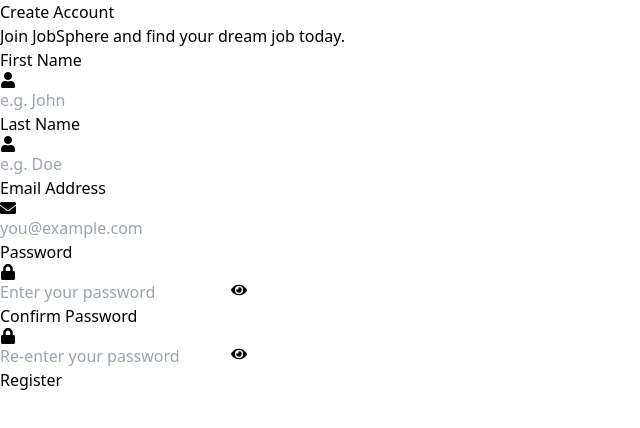
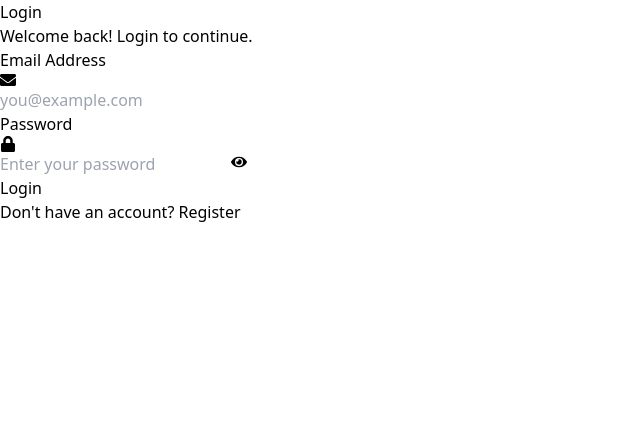
Before and after one commit to AlenChacko/JobSphere, a React (Vite) app in the folder frontend/: page /auth-employee in a window 1280 px wide. Shown: the top 428 px of the page, without its empty margins (0-640 px from the left). Built offline with nearby package versions, Linux system fonts and the light colour scheme.

Commit message:
Auth ui completed

```diff
--- a/frontend/src/pages/auth/EmployeeAuth.jsx
+++ b/frontend/src/pages/auth/EmployeeAuth.jsx
@@ -2,21 +2,27 @@
 import { FaUser, FaEnvelope, FaLock, FaEye, FaEyeSlash } from "react-icons/fa";
 
 const EmployeeAuth = () => {
+  const [mode, setMode] = useState("login"); // 'login' or 'register'
   const [showPassword, setShowPassword] = useState(false);
   const [showConfirm, setShowConfirm] = useState(false);
+
+  const isRegister = mode === "register";
 
   return (
     <div className="min-h-screen flex items-center justify-center bg-gradient-to-br from-blue-100 to-white px-4">
       <div className="bg-white shadow-2xl rounded-3xl p-10 w-full max-w-xl transition-all duration-300">
         <h2 className="text-4xl font-extrabold text-center text-blue-700 mb-2">
-          Create Account
+          {isRegister ? "Create Account" : "Login"}
         </h2>
         <p className="text-center text-gray-600 mb-8 text-sm">
-          Join JobSphere and find your dream job today.
+          {isRegister
+            ? "Join JobSphere and find your dream job today."
+            : "Welcome back! Login to continue."}
         </p>
 
         <form className="space-y-6">
-          {/* First Name & Last Name in same row */}
+          {/* First & Last Name: Only for Register */}
+          {isRegister && (
             <div className="md:flex md:gap-4">
               {/* First Name */}
               <div className="w-full mb-4 md:mb-0">
@@ -28,7 +34,7 @@
                   <input
                     type="text"
                     placeholder="e.g. John"
-                  className="w-full pl-10 pr-4 py-2.5 border border-gray-300 rounded-lg shadow-sm focus:outline-none focus:ring-2 focus:ring-blue-500"
+                    className="w-full pl-10 pr-4 py-2.5 border border-gray-300 rounded-lg shadow-sm focus:ring-2 focus:ring-blue-500"
                   />
                 </div>
               </div>
@@ -43,11 +49,12 @@
                   <input
                     type="text"
                     placeholder="e.g. Doe"
-                  className="w-full pl-10 pr-4 py-2.5 border border-gray-300 rounded-lg shadow-sm focus:outline-none focus:ring-2 focus:ring-blue-500"
+                    className="w-full pl-10 pr-4 py-2.5 border border-gray-300 rounded-lg shadow-sm focus:ring-2 focus:ring-blue-500"
                   />
                 </div>
               </div>
             </div>
+          )}
 
           {/* Email */}
           <div>
@@ -59,7 +66,7 @@
               <input
                 type="email"
                 placeholder="you@example.com"
-                className="w-full pl-10 pr-4 py-2.5 border border-gray-300 rounded-lg shadow-sm focus:outline-none focus:ring-2 focus:ring-blue-500"
+                className="w-full pl-10 pr-4 py-2.5 border border-gray-300 rounded-lg shadow-sm focus:ring-2 focus:ring-blue-500"
               />
             </div>
           </div>
@@ -74,7 +81,7 @@
               <input
                 type={showPassword ? "text" : "password"}
                 placeholder="Enter your password"
-                className="w-full pl-10 pr-10 py-2.5 border border-gray-300 rounded-lg shadow-sm focus:outline-none focus:ring-2 focus:ring-blue-500"
+                className="w-full pl-10 pr-10 py-2.5 border border-gray-300 rounded-lg shadow-sm focus:ring-2 focus:ring-blue-500"
               />
               <button
                 type="button"
@@ -86,7 +93,8 @@
             </div>
           </div>
 
-          {/* Confirm Password */}
+          {/* Confirm Password: Only for Register */}
+          {isRegister && (
             <div>
               <label className="block text-sm font-medium text-gray-700 mb-1">
                 Confirm Password
@@ -96,7 +104,7 @@
                 <input
                   type={showConfirm ? "text" : "password"}
                   placeholder="Re-enter your password"
-                className="w-full pl-10 pr-10 py-2.5 border border-gray-300 rounded-lg shadow-sm focus:outline-none focus:ring-2 focus:ring-blue-500"
+                  className="w-full pl-10 pr-10 py-2.5 border border-gray-300 rounded-lg shadow-sm focus:ring-2 focus:ring-blue-500"
                 />
                 <button
                   type="button"
@@ -107,15 +115,27 @@
                 </button>
               </div>
             </div>
+          )}
 
           {/* Submit Button */}
           <button
             type="submit"
             className="w-full bg-blue-600 hover:bg-blue-700 text-white py-3 rounded-lg font-semibold shadow-md transition-all"
           >
-            Register
+            {isRegister ? "Register" : "Login"}
           </button>
         </form>
+
+        {/* Switch mode */}
+        <p className="text-center text-sm text-gray-600 mt-6">
+          {isRegister ? "Already have an account?" : "Don't have an account?"}{" "}
+          <button
+            onClick={() => setMode(isRegister ? "login" : "register")}
+            className="text-blue-600 font-semibold hover:underline"
+          >
+            {isRegister ? "Login" : "Register"}
+          </button>
+        </p>
       </div>
     </div>
   );
--- a/frontend/src/pages/auth/RecruiterAuth.jsx
+++ b/frontend/src/pages/auth/RecruiterAuth.jsx
@@ -8,21 +8,27 @@
 } from "react-icons/fa";
 
 const RecruiterAuth = () => {
+  const [mode, setMode] = useState("login");
   const [showPassword, setShowPassword] = useState(false);
   const [showConfirm, setShowConfirm] = useState(false);
+
+  const isRegister = mode === "register";
 
   return (
     <div className="min-h-screen flex items-center justify-center bg-gradient-to-br from-green-100 to-white px-4">
       <div className="bg-white shadow-2xl rounded-3xl p-10 w-full max-w-xl transition-all duration-300">
         <h2 className="text-4xl font-extrabold text-center text-green-700 mb-2">
-          Join JobSphere
+          {isRegister ? "Join JobSphere" : "Recruiter Login"}
         </h2>
         <p className="text-center text-gray-600 mb-8 text-sm">
-          Create your recruiter account and post jobs effortlessly.
+          {isRegister
+            ? "Create your recruiter account and post jobs effortlessly."
+            : "Welcome back! Login to manage your job postings."}
         </p>
 
         <form className="space-y-6">
-          {/* Company Name */}
+          {/* Company Name - only for Register */}
+          {isRegister && (
             <div className="relative">
               <label className="block text-sm font-medium text-gray-700 mb-1">
                 Company Name
@@ -32,10 +38,11 @@
                 <input
                   type="text"
                   placeholder="e.g. Google"
-                className="w-full pl-10 pr-4 py-2.5 border border-gray-300 rounded-lg shadow-sm focus:outline-none focus:ring-2 focus:ring-green-500"
+                  className="w-full pl-10 pr-4 py-2.5 border border-gray-300 rounded-lg shadow-sm focus:ring-2 focus:ring-green-500"
                 />
               </div>
             </div>
+          )}
 
           {/* Email */}
           <div className="relative">
@@ -47,7 +54,7 @@
               <input
                 type="email"
                 placeholder="example@company.com"
-                className="w-full pl-10 pr-4 py-2.5 border border-gray-300 rounded-lg shadow-sm focus:outline-none focus:ring-2 focus:ring-green-500"
+                className="w-full pl-10 pr-4 py-2.5 border border-gray-300 rounded-lg shadow-sm focus:ring-2 focus:ring-green-500"
               />
             </div>
           </div>
@@ -62,7 +69,7 @@
               <input
                 type={showPassword ? "text" : "password"}
                 placeholder="Enter your password"
-                className="w-full pl-10 pr-10 py-2.5 border border-gray-300 rounded-lg shadow-sm focus:outline-none focus:ring-2 focus:ring-green-500"
+                className="w-full pl-10 pr-10 py-2.5 border border-gray-300 rounded-lg shadow-sm focus:ring-2 focus:ring-green-500"
               />
               <button
                 type="button"
@@ -74,7 +81,8 @@
             </div>
           </div>
 
-          {/* Confirm Password */}
+          {/* Confirm Password - only for Register */}
+          {isRegister && (
             <div className="relative">
               <label className="block text-sm font-medium text-gray-700 mb-1">
                 Confirm Password
@@ -84,7 +92,7 @@
                 <input
                   type={showConfirm ? "text" : "password"}
                   placeholder="Re-enter password"
-                className="w-full pl-10 pr-10 py-2.5 border border-gray-300 rounded-lg shadow-sm focus:outline-none focus:ring-2 focus:ring-green-500"
+                  className="w-full pl-10 pr-10 py-2.5 border border-gray-300 rounded-lg shadow-sm focus:ring-2 focus:ring-green-500"
                 />
                 <button
                   type="button"
@@ -95,15 +103,27 @@
                 </button>
               </div>
             </div>
+          )}
 
           {/* Submit Button */}
           <button
             type="submit"
             className="w-full bg-green-600 hover:bg-green-700 text-white py-3 rounded-lg font-semibold shadow-md transition-all"
           >
-            Create Account
+            {isRegister ? "Create Account" : "Login"}
           </button>
         </form>
+
+        {/* Switch link */}
+        <p className="text-center text-sm text-gray-600 mt-6">
+          {isRegister ? "Already have an account?" : "Don't have an account?"}{" "}
+          <button
+            onClick={() => setMode(isRegister ? "login" : "register")}
+            className="text-green-600 font-semibold hover:underline"
+          >
+            {isRegister ? "Login" : "Register"}
+          </button>
+        </p>
       </div>
     </div>
   );
```
Lines whose indentation alone changed are shown as unchanged.
